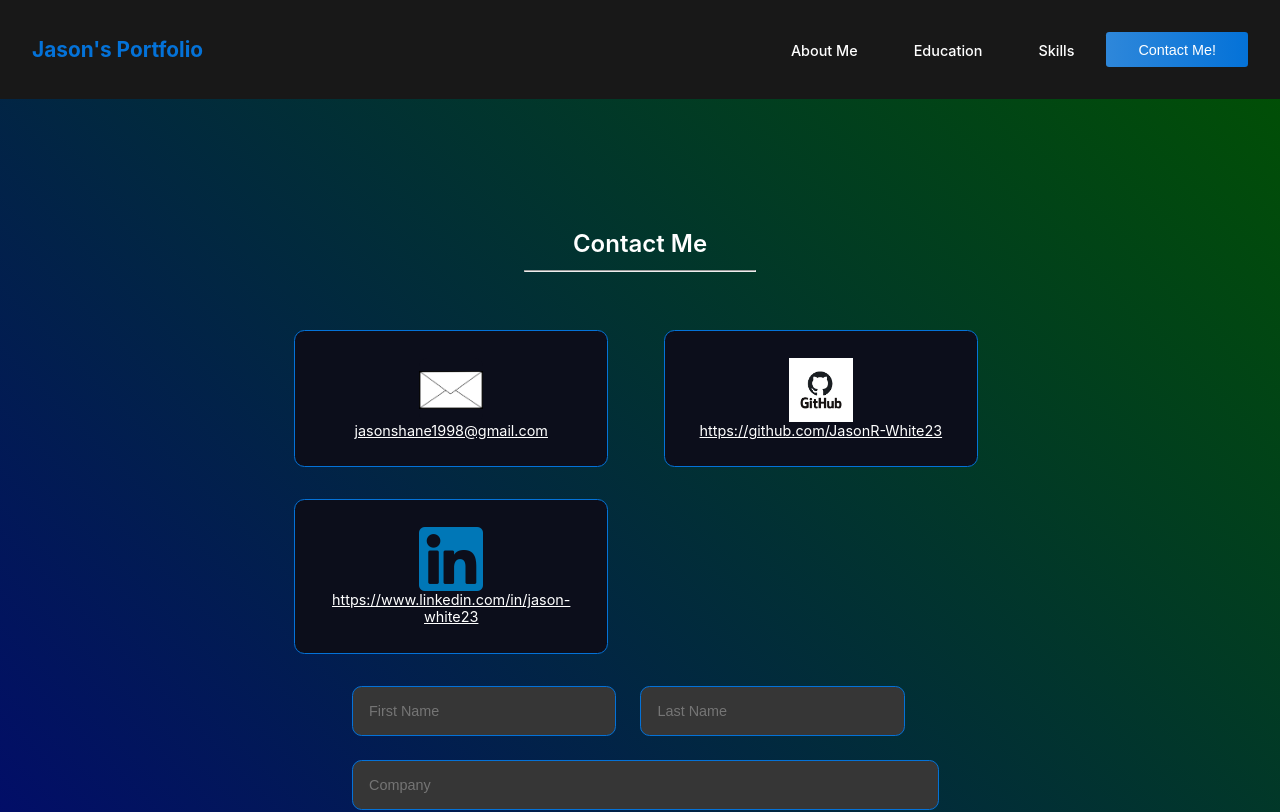
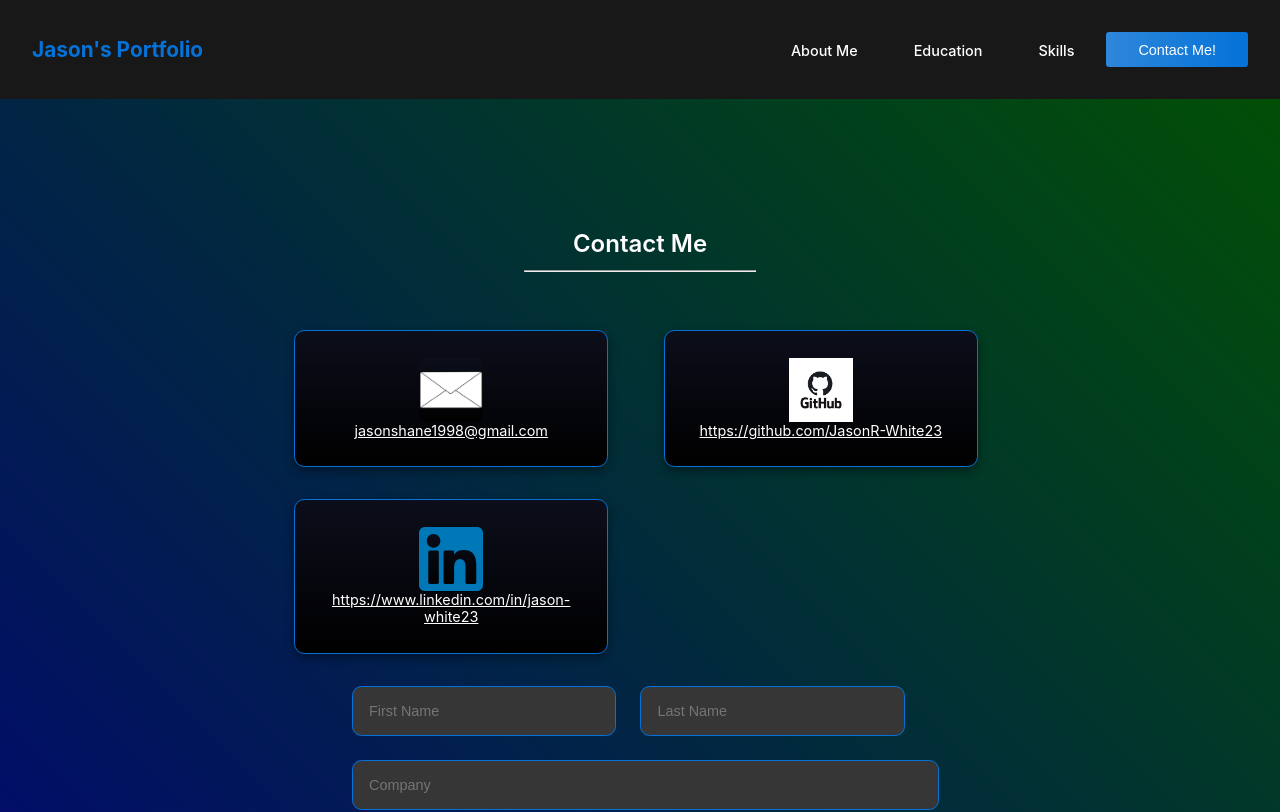
Before and after one commit to JasonR-White23/JasonPortfolio, a React (Create React App) app in the folder portfolio/: page /contactme in a window 1280 px wide. Shown: the top 812 px of the page. Built offline with nearby package versions, Linux system fonts and the light colour scheme.

Commit message:
Change the background in the ContactInfoCard.css file.

```diff
--- a/portfolio/src/components/ContactMe/ContactInfoCard/ContactInfoCard.css
+++ b/portfolio/src/components/ContactMe/ContactInfoCard/ContactInfoCard.css
@@ -5,7 +5,8 @@
     flex-direction: column;
     align-items: center;
     justify-content: center;
-    background-color: #0c0e1b;
+    background: linear-gradient(#0c0e1b, black);
+    box-shadow:  0 4px 10px rgba(0, 0, 0, 0.4);
     border-radius: 0.65rem;
     border: 1px solid #0472d8;
     padding: 1.7rem;
@@ -19,7 +20,7 @@
     align-items: center;
     justify-content: center;
     border-radius: 0.5rem;
-    background-color: #0c0e1b;
+    background: linear-gradient(#0c0e1b, black);
 }
 
 .icon img {
```
